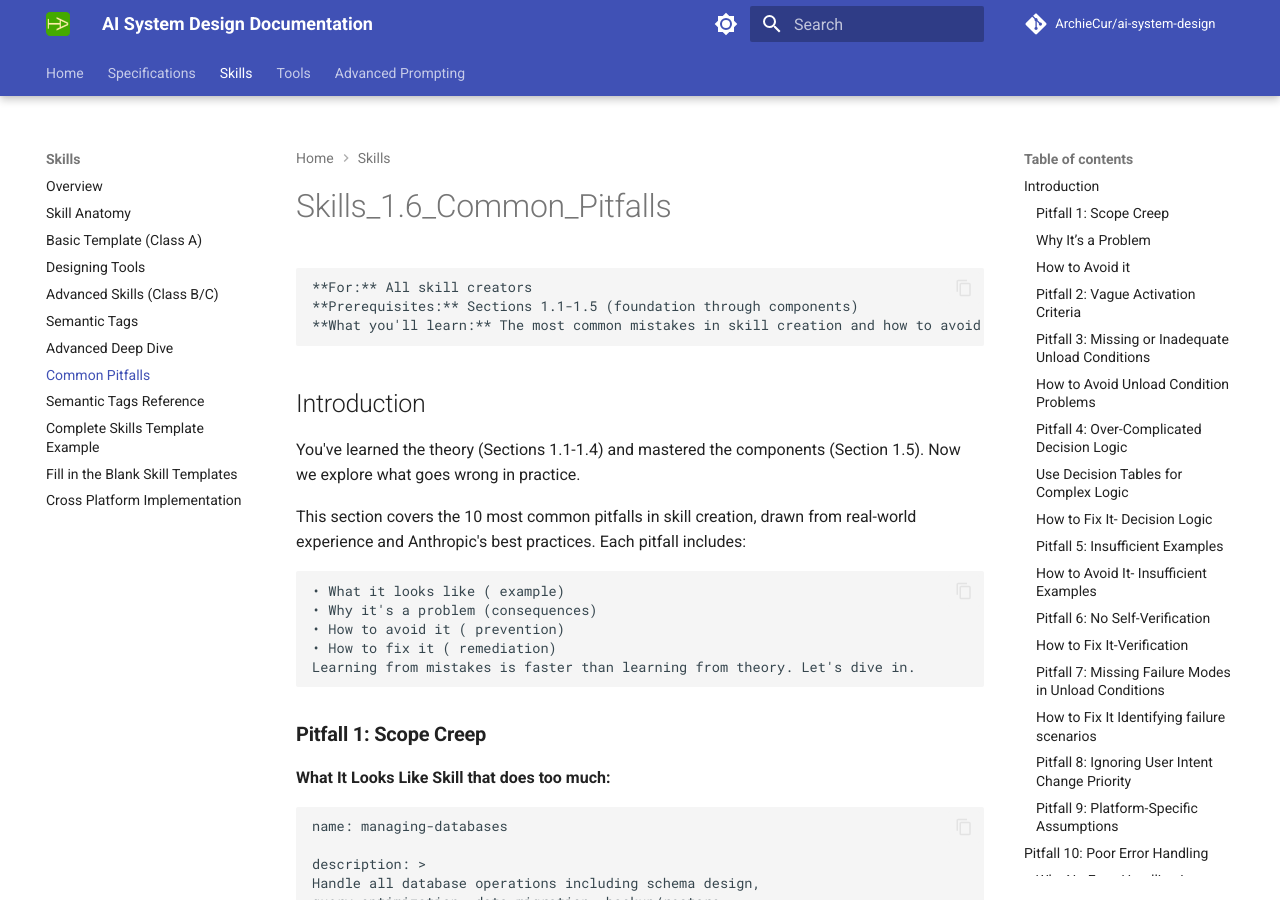
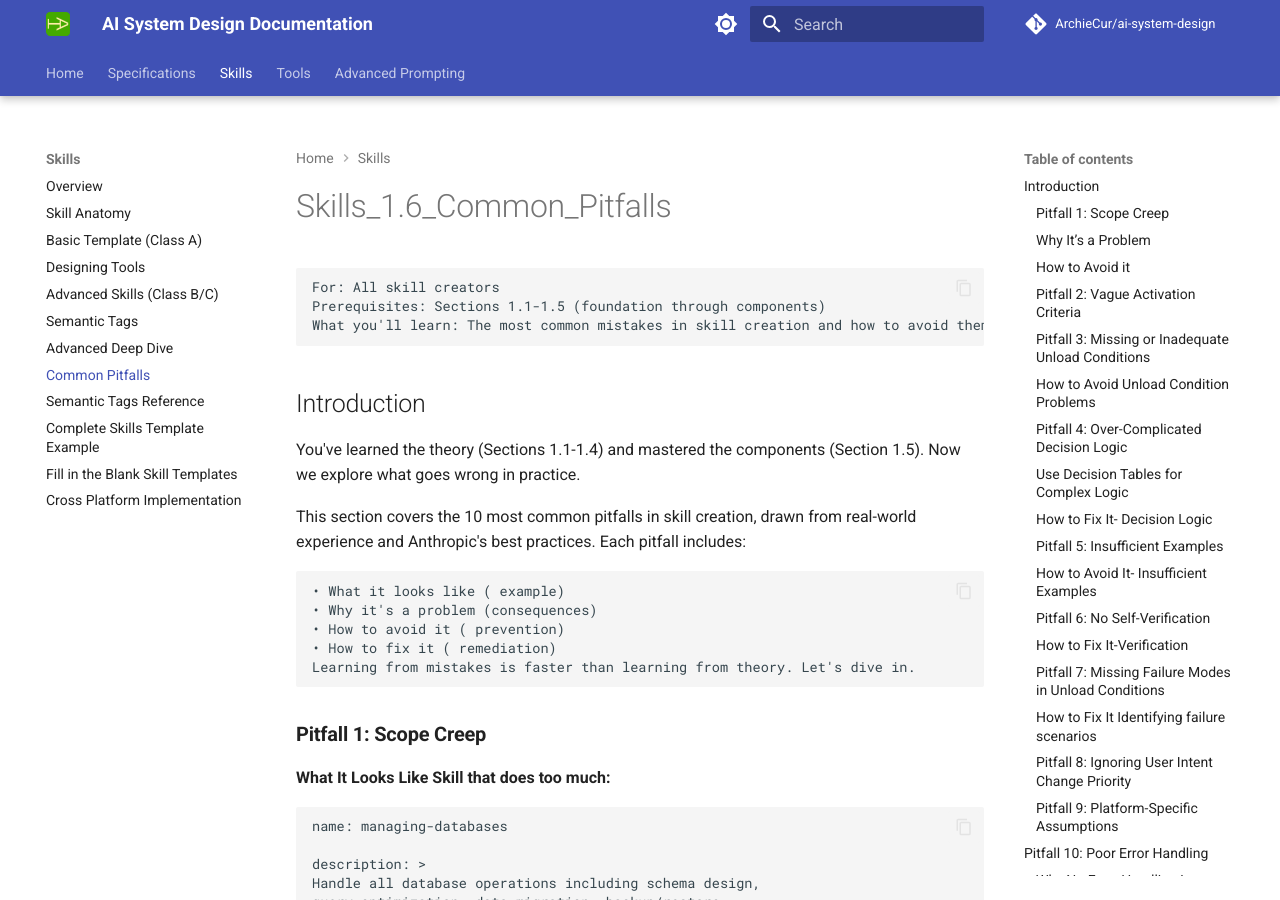
Before and after one commit to ArchieCur/ai-system-design, an MkDocs documentation site: the page built from docs/skills/Skills_1.6_Common_Pitfalls.md, in a window 1280 px wide and 900 px high. Built offline with MkDocs 1.6.1 and Material for MkDocs 9.7.7, drawn with Linux system fonts in a browser that asks for light colours; comment, search, counter and statistics services are not loaded; part of the change alters nothing that is shown.

````diff
--- a/docs/skills/Skills_1.6_Common_Pitfalls.md
+++ b/docs/skills/Skills_1.6_Common_Pitfalls.md
@@ -2,9 +2,9 @@
 
 ```text
 
-**For:** All skill creators
-**Prerequisites:** Sections 1.1-1.5 (foundation through components)
-**What you'll learn:** The most common mistakes in skill creation and how to avoid them
+For: All skill creators
+Prerequisites: Sections 1.1-1.5 (foundation through components)
+What you'll learn: The most common mistakes in skill creation and how to avoid them
 ```
 
 ## Introduction
````
